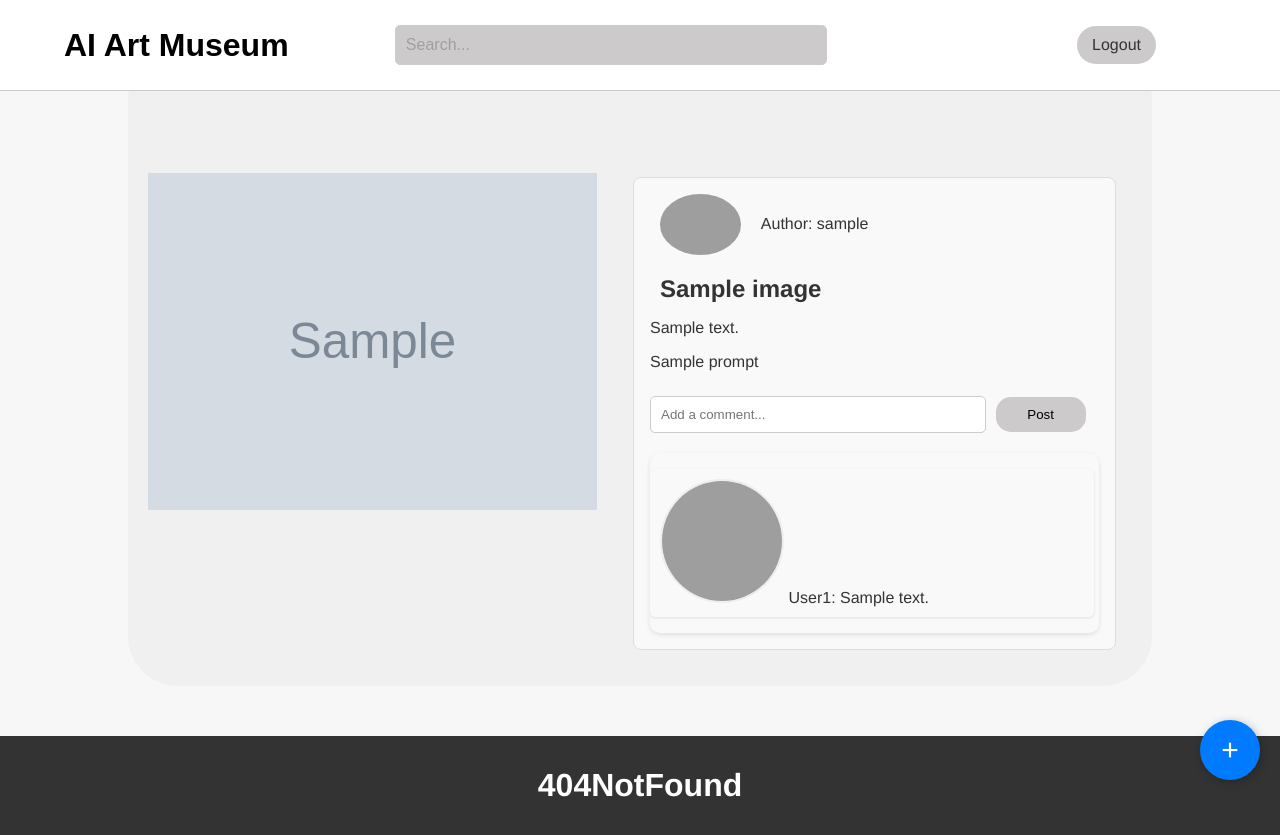
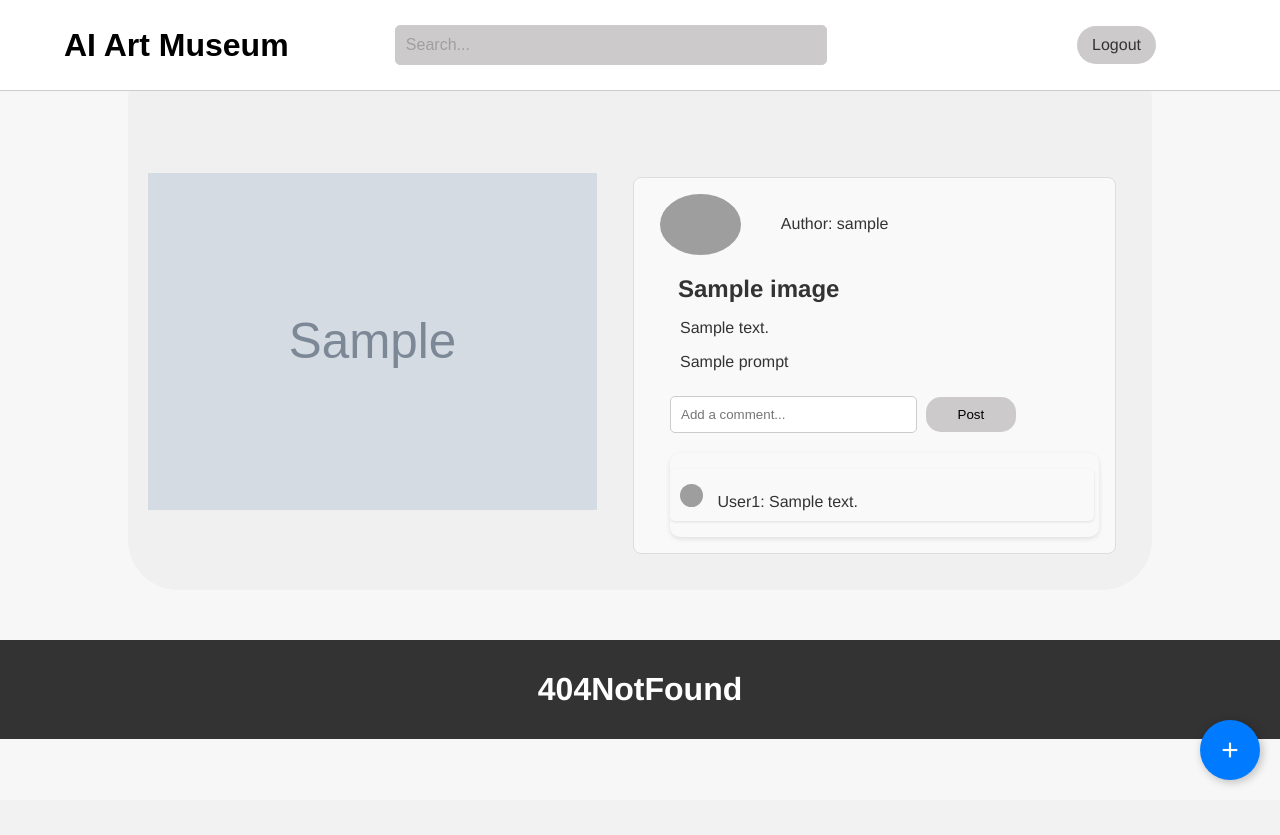
Before and after one commit to csci5117s24/project-1-404notfound, a Flask app: page /art/1 in a window 1280 px wide. After the commit the page ends 784 px from the top, so only its background shows below. Run offline with Flask 3, Linux system fonts and the light colour scheme; the visitor is signed in with stand-in values (Sample User, id 1); grey boxes marked "Sample" are stand-in pictures; a database or web service that is not in the repository returns one stand-in record (values such as "Sample title"); some libraries are stand-ins or nearby versions; some web fonts are replaced; grey boxes are pictures that could not be loaded.

Commit message:
adjust css of profile img in art page

```diff
--- a/static/style.css
+++ b/static/style.css
@@ -360,7 +360,7 @@
     color: #333; /* Dark grey color for the text */
     margin-bottom: 0.6rem;
     margin-top: 1rem;
-    margin-left: 10px;
+    margin-left: 28px;
 }
 
 .art-image {
@@ -377,7 +377,7 @@
 }
 
 .author-name {
-    margin-left: 10px;
+    margin-left: 20px;
 }
 
 .profile_link .art-description{
@@ -386,7 +386,10 @@
     text-decoration: none; /* Removes underline from the link */
     color: #333; /* Color for the author's name */
     margin-bottom: 1rem;
-    margin-left: 10px;
+}
+
+.art-description{
+    margin-left: 30px;
 }
 
 .comments-section {
@@ -400,8 +403,9 @@
 }
 
 .comment-input {
-    width: 70%; /* Adjusts the width of the text input */
+    width: 50%; /* Adjusts the width of the text input */
     margin-right: 5px; /* Adds space between the input field and the submit button */
+    margin-left: 20px;
 }
 
 .comment-submit {
@@ -418,6 +422,7 @@
     padding-right: 5px; /* Prevents the scrollbar from overlapping content */
     border-radius: 10px; /* Optional: Adds rounded corners to the comments container */
     box-shadow: 0 2px 5px rgba(0, 0, 0, 0.1); /* Optional: Adds subtle shadow for depth */
+    margin-left: 20px;
 }
 
 .comments-list {
@@ -431,6 +436,17 @@
     background-color: #f9f9f9; /* Light background for each comment */
     border-radius: 5px; /* Rounded corners for each comment */
     box-shadow: 0 1px 3px rgba(0, 0, 0, 0.1); /* Optional: Adds subtle shadow for each comment */
+}
+
+.comment-text{
+    margin-left: 10px;
+}
+.profile-img {
+    margin-top: 5px;
+    border-radius: 50%;
+    width: 23px;
+    height: 23px;
+    object-fit: cover; /* To ensure the image covers the area properly */
 }
 
 /* Here are the additional styles you provided, added to the stylesheet */
--- a/templates/art_page.html
+++ b/templates/art_page.html
@@ -32,7 +32,7 @@
                         {% for comment in comments %}
                             <!--<li class="comment">User{{ comment.user_id }}: {{ comment.comment }}</li> -->
                             <li class="comment">
-                                <img class="profile-picture" src="{{ comment.user_profile }}" alt="User Profile Picture">
+                                <img class="profile-img" src="{{ comment.user_profile }}" alt="User Profile Picture">
                                 <span class="comment-text">User{{ comment.user_id }}: {{ comment.comment }}</span>
                             </li>
                         {% endfor %}
```
